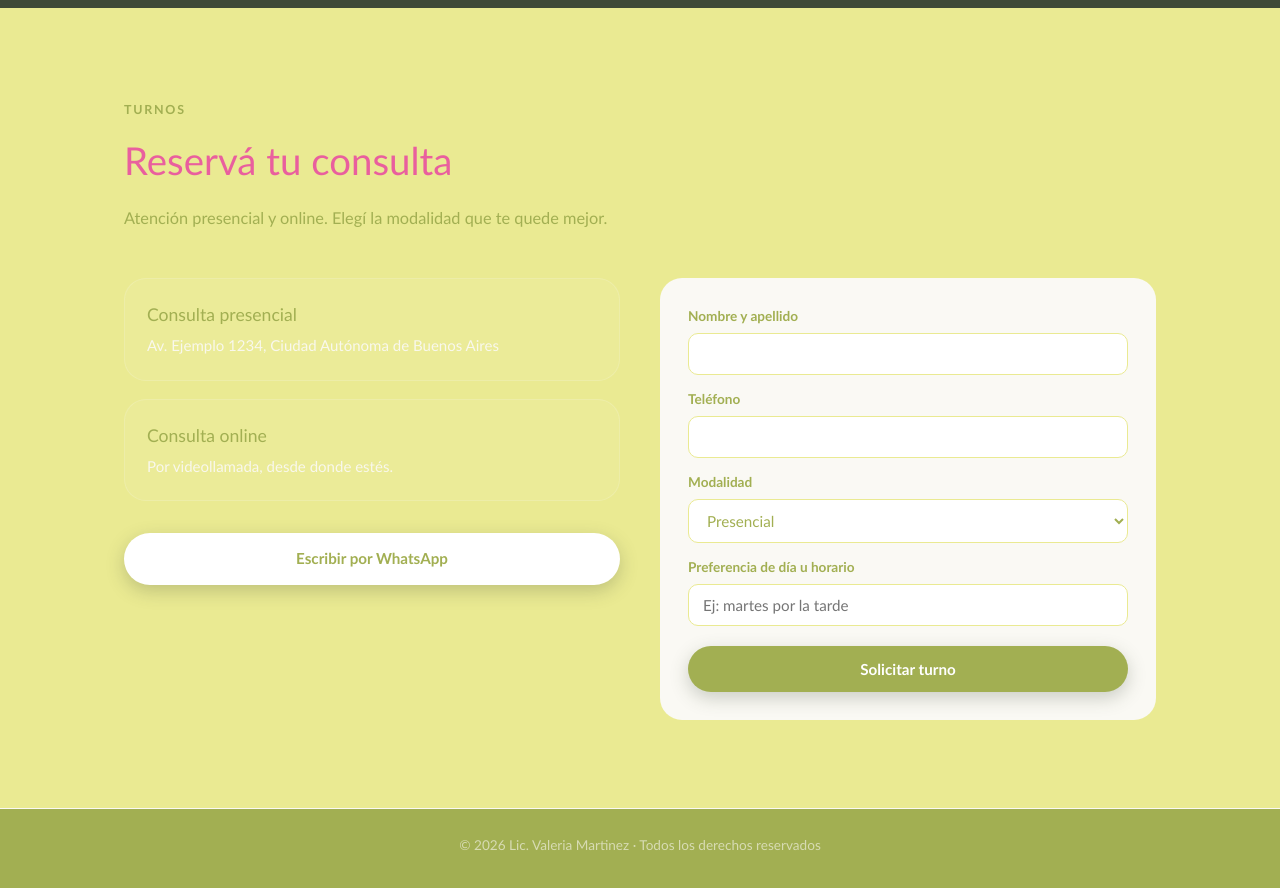
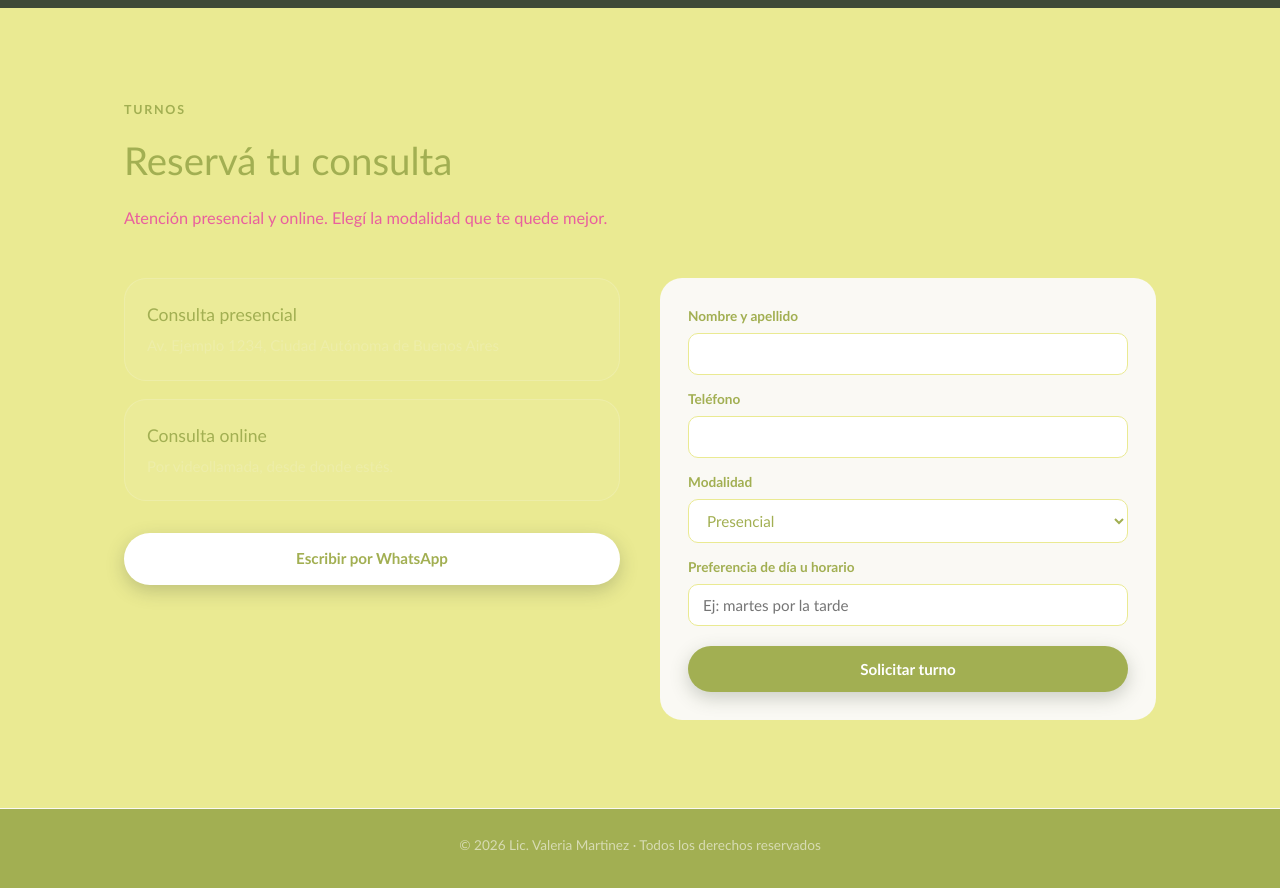
Before and after one commit to MechiBakker/nutri-site, a React (Vite) app: page / in a window 1280 px wide. Shown: the part 1460-2348 px from the top of the page. Built offline with nearby package versions, Linux system fonts and the light colour scheme; no server answers; the database is empty.

Commit message:
coloresss

```diff
--- a/src/styles.css
+++ b/src/styles.css
@@ -251,8 +251,8 @@ section { padding: 88px 0; }
   color: var(--hueso);
 }
 
-.turnos .section-header h2 { color: var(--rosa); }
-.turnos .section-header p { color: var(--verde-oscuro); }
+.turnos .section-header h2 { color: var(--verde-oscuro); }
+.turnos .section-header p { color: var(--rosa); }
 .turnos .eyebrow { color: var(--verde-oscuro); }
 
 .turnos-grid {
@@ -282,7 +282,7 @@ section { padding: 88px 0; }
 }
 
 .modalidad-card p {
-  color: rgba(250, 249, 244, 0.918);
+  color: rgba(250, 249, 244, 0.18);
   font-size: 0.94rem;
   margin: 0;
 }
```
